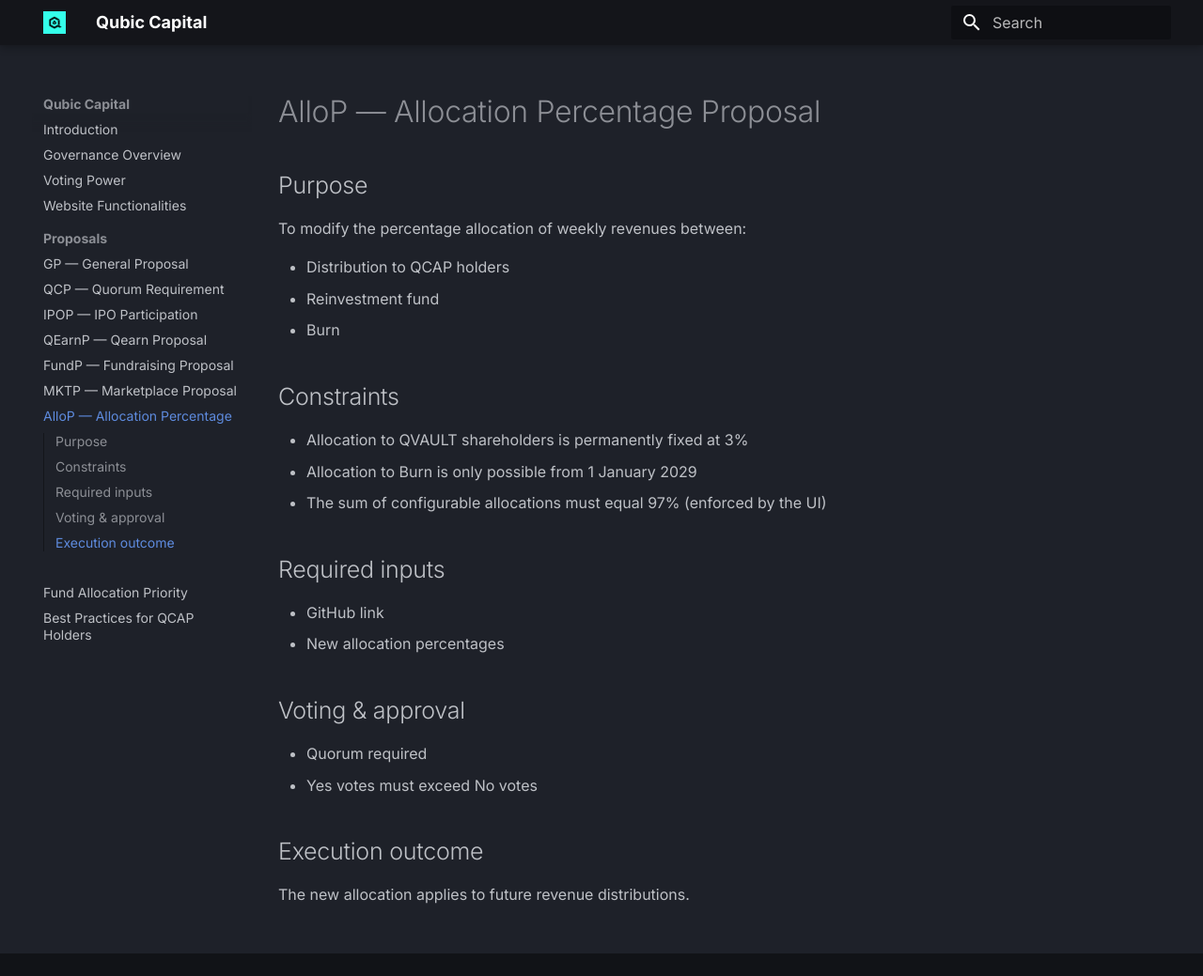
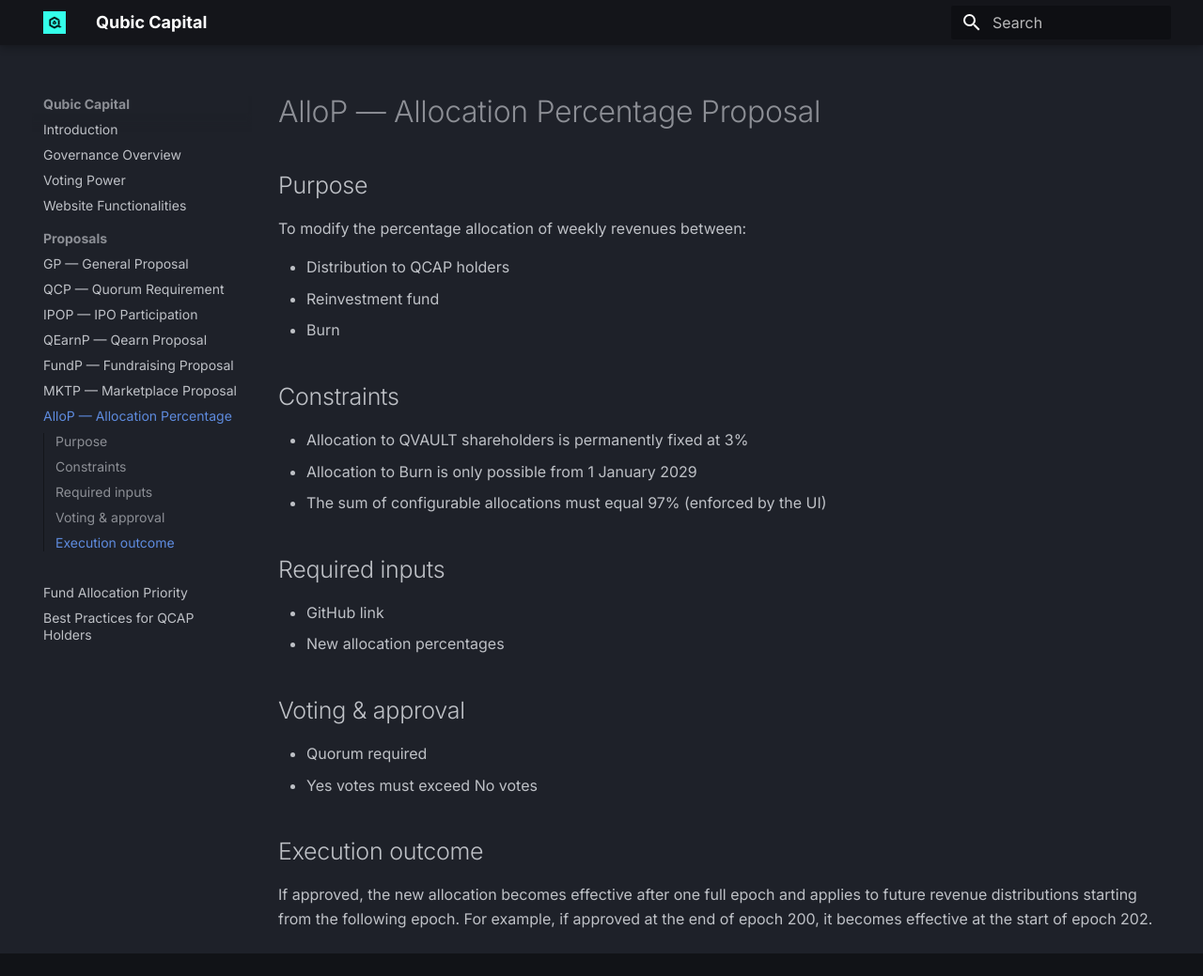
Before and after one commit to HermanToothrot10/qubic-capital-manual, an MkDocs documentation site: the page built from docs/proposals/allop.md, in a window 1280 px wide and 1039 px high. Shown: the whole window at 94% size. Built offline with MkDocs 1.6.1 and Material for MkDocs 9.7.7, drawn with Linux system fonts in a browser that asks for light colours.

Commit message:
Update allop.md

```diff
--- a/docs/proposals/allop.md
+++ b/docs/proposals/allop.md
@@ -26,4 +26,4 @@
 
 ## Execution outcome
 
-The new allocation applies to future revenue distributions.
+If approved, the new allocation becomes effective after one full epoch and applies to future revenue distributions starting from the following epoch. For example, if approved at the end of epoch 200, it becomes effective at the start of epoch 202.
```
